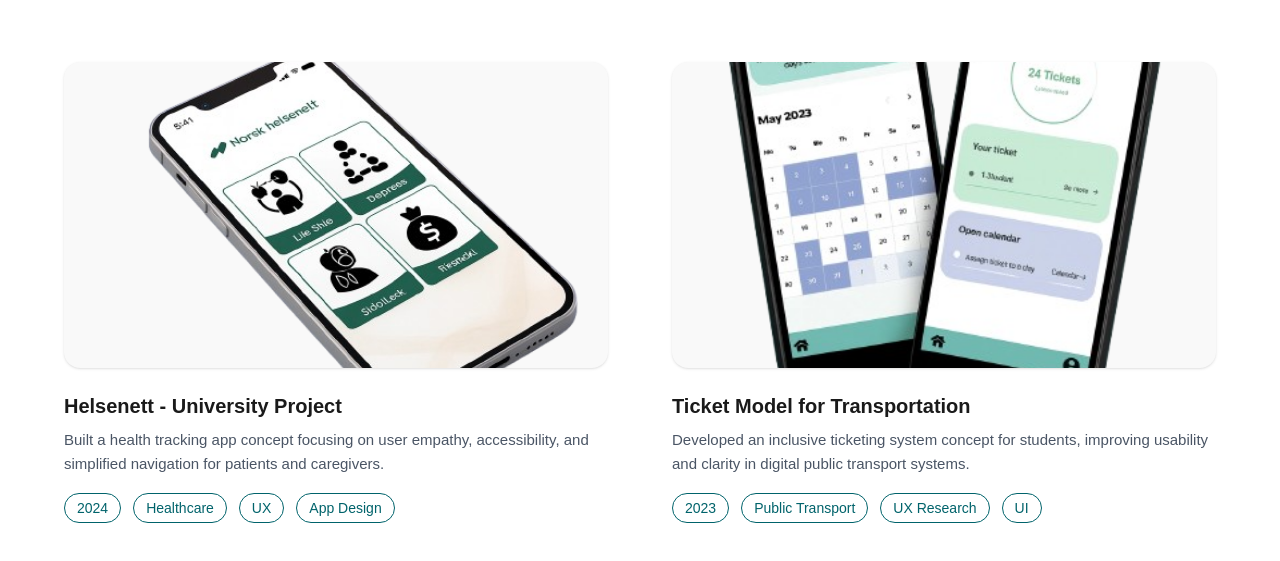
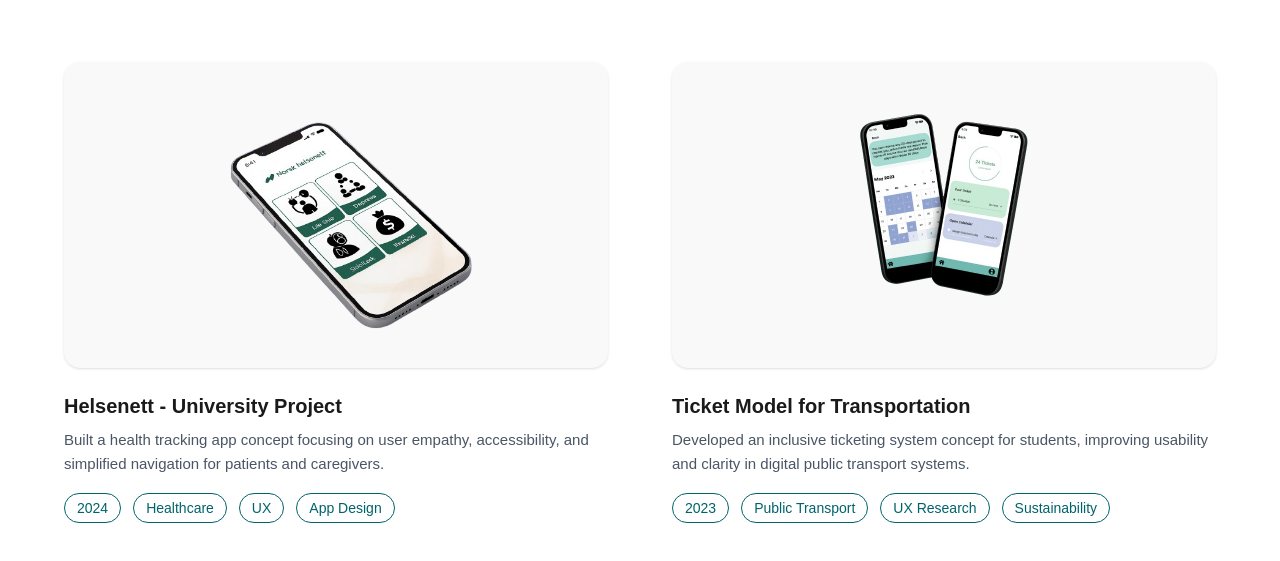
Before and after one commit to sam1362/samaneh-portfolio, a Next.js app: page / in a window 1280 px wide. Shown: the part 1463-2024 px from the top of the page. Built offline with nearby package versions, Linux system fonts and the light colour scheme.

Commit message:
update somthing

```diff
--- a/app/components/Projects.tsx
+++ b/app/components/Projects.tsx
@@ -35,7 +35,7 @@
                   alt={project.title}
                   whileHover={{ scale: 1.03 }}
                   transition={{ duration: 0.4 }}
-                  className="w-full h-full object-cover"
+                  className="w-full h-full object-contain"
                 />
               </div>
 
--- a/app/constants/projects.ts
+++ b/app/constants/projects.ts
@@ -33,7 +33,7 @@
     id: 4,
     title: "Ticket Model for Transportation",
     year: "2023",
-    tags: ["Public Transport", "UX Research", "UI"],
+    tags: ["Public Transport", "UX Research", "Sustainability"],
     description:
       "Developed an inclusive ticketing system concept for students, improving usability and clarity in digital public transport systems.",
     image: "/images/Transport.png",
```
